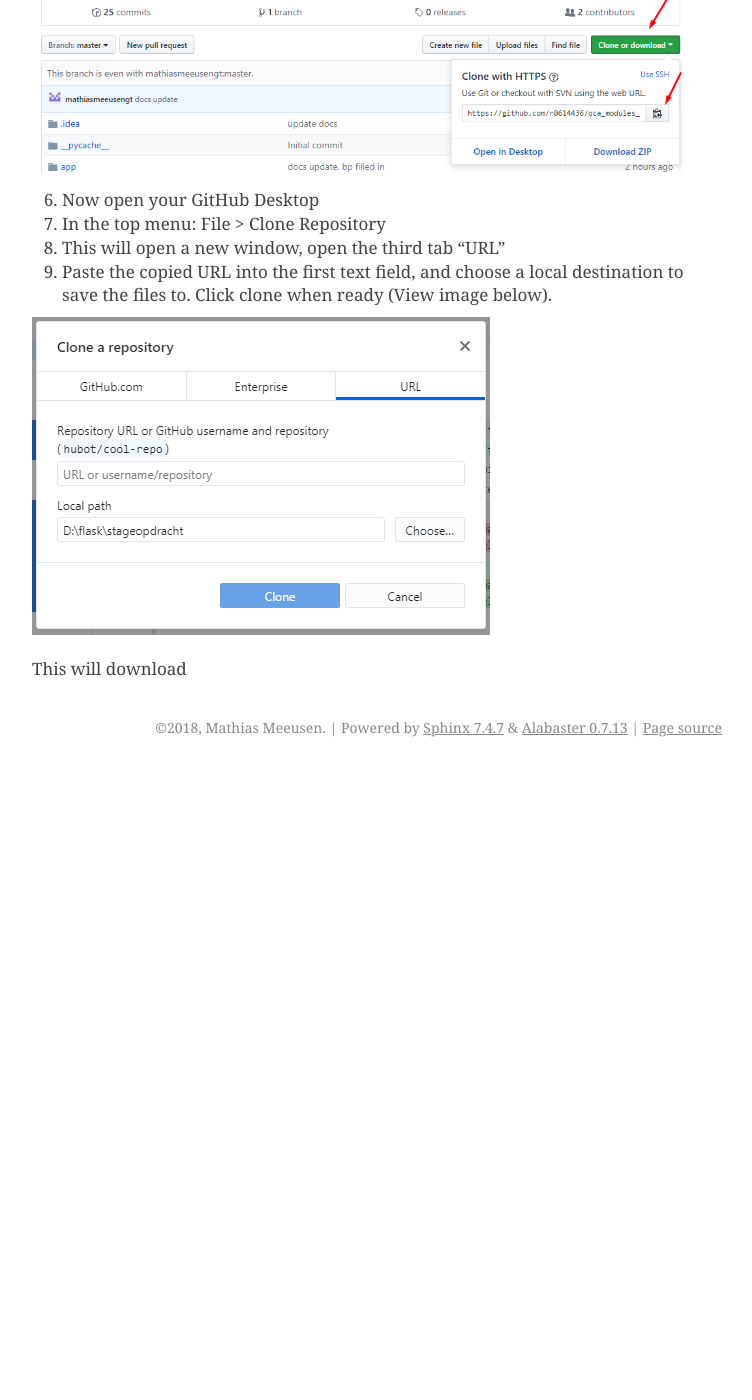
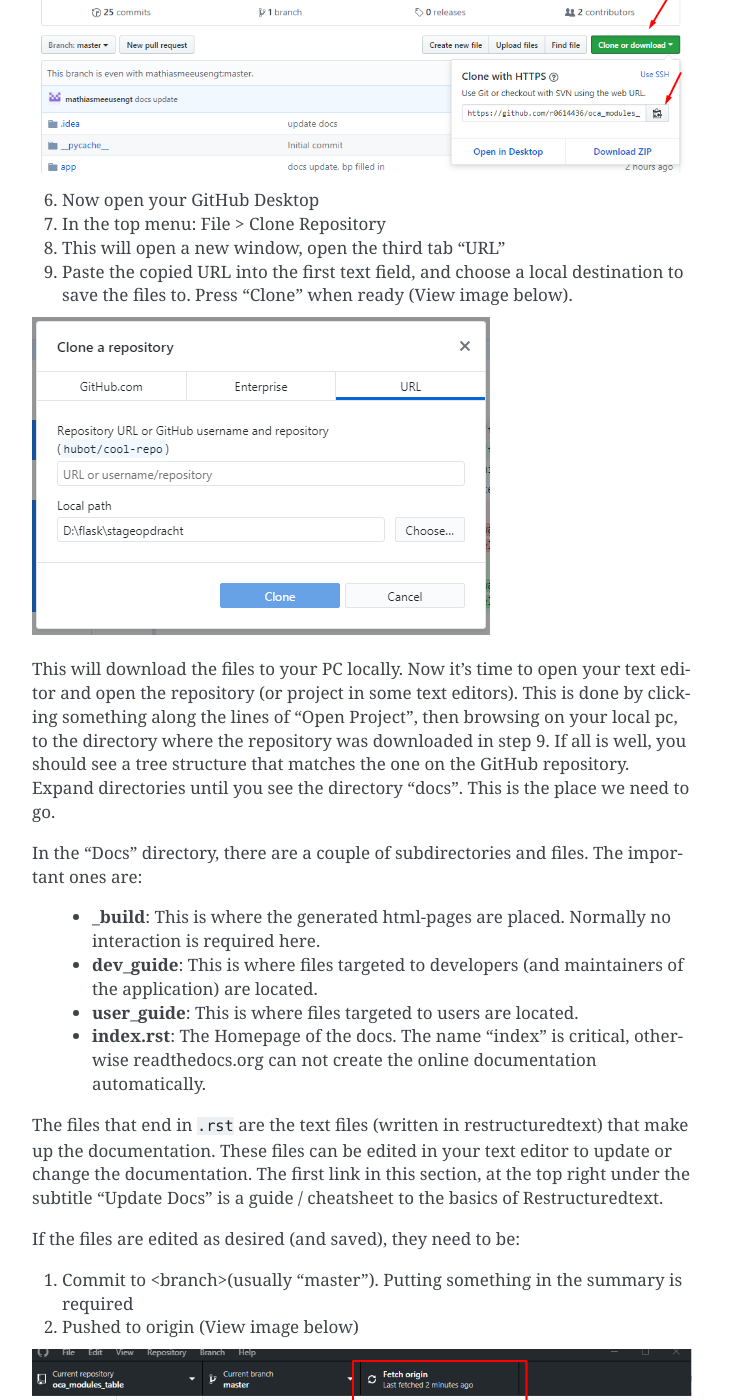
Before and after one commit to mathiasmeeusengt/oca_modules_table, a Sphinx documentation site: the page built from docs/dev_guide/source_code.rst, in a window 1280 px wide and 1400 px high, scrolled down 12547 px. Shown: the whole window, without its empty margins (388-1140 px from the left). Built offline with Sphinx 7.4.7, drawn with Linux system fonts in a browser that asks for light colours; before the commit the page ends 13314 px from its top, so only the background shows below that; some of the changed text lies outside the part shown.

Commit message:
docs update, "updatedocs"

```diff
--- a/docs/dev_guide/source_code.rst
+++ b/docs/dev_guide/source_code.rst
@@ -471,14 +471,14 @@
 
 Now let's go over the process to get access to the files you want to edit.
 
-1. Log in to a GitHub account
-2. Browse to the second link under the title "Update Docs"
+1. Log in to a GitHub account in a browser
+2. Browse to the second link right above here, under the title "Update Docs"
 3. Fork the repository by clicking on the fork button (View image below)
 
 .. image:: fork_repo.png
 
-This has made a copy of the Repository on your account. Any edits made in the forked repository will not change the original. This is
-done so you have all the rights to your own copy.
+This has made a copy of the Repository on your account. Any edits made in the forked repository will not change the
+original. This is done so you have all the rights to your own copy.
 
 Now to get the files local so you can edit them.
 
@@ -490,9 +490,36 @@
 6. Now open your GitHub Desktop
 7. In the top menu: File > Clone Repository
 8. This will open a new window, open the third tab "URL"
-9. Paste the copied URL into the first text field, and choose a local destination to save the files to. Click
-   clone when ready (View image below).
+9. Paste the copied URL into the first text field, and choose a local destination to save the files to. Press
+   "Clone" when ready (View image below).
 
 .. image:: github_desktop_clone_repo.png
 
-This will download
+This will download the files to your PC locally.
+Now it's time to open your text editor and open the repository (or project in some text editors).
+This is done by clicking something along the lines of "Open Project", then browsing on your local pc, to the
+directory where the repository was downloaded in step 9. If all is well, you should see a tree structure that
+matches the one on the GitHub repository. Expand directories until you see the directory "docs". This is the
+place we need to go.
+
+In the "Docs" directory, there are a couple of subdirectories and files. The important ones are:
+
+    * **_build**: This is where the generated html-pages are placed. Normally no interaction is required here.
+    * **dev_guide**: This is where files targeted to developers (and maintainers of the application) are located.
+    * **user_guide**: This is where files targeted to users are located.
+    * **index.rst**: The Homepage of the docs. The name "index" is critical, otherwise readthedocs.org can not
+      create the online documentation automatically.
+
+The files that end in ``.rst`` are the text files (written in restructuredtext) that make up the documentation.
+These files can be edited in your text editor to update or change the documentation. The first link in this
+section, at the top right under the subtitle "Update Docs" is a guide / cheatsheet to the basics
+of Restructuredtext.
+
+If the files are edited as desired (and saved), they need to be:
+
+#. Commit to <branch>(usually "master"). Putting something in the summary is required
+#. Pushed to origin (View image below)
+
+.. image:: commit_push.png
+
+Webhooks from ReadtheDocs.org should handle the rest automatically to update the online documentation
```
Also changed, not shown: docs/dev_guide/commit_push.png (added), 7 other files.
